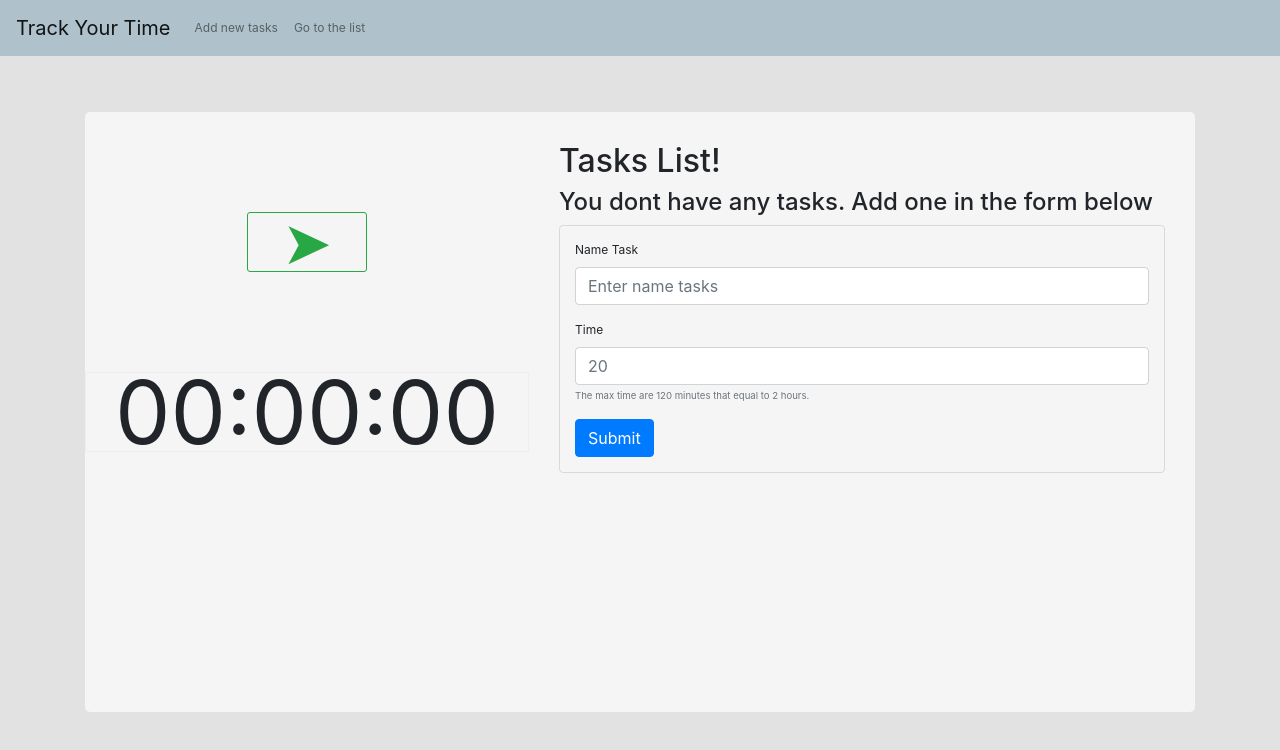
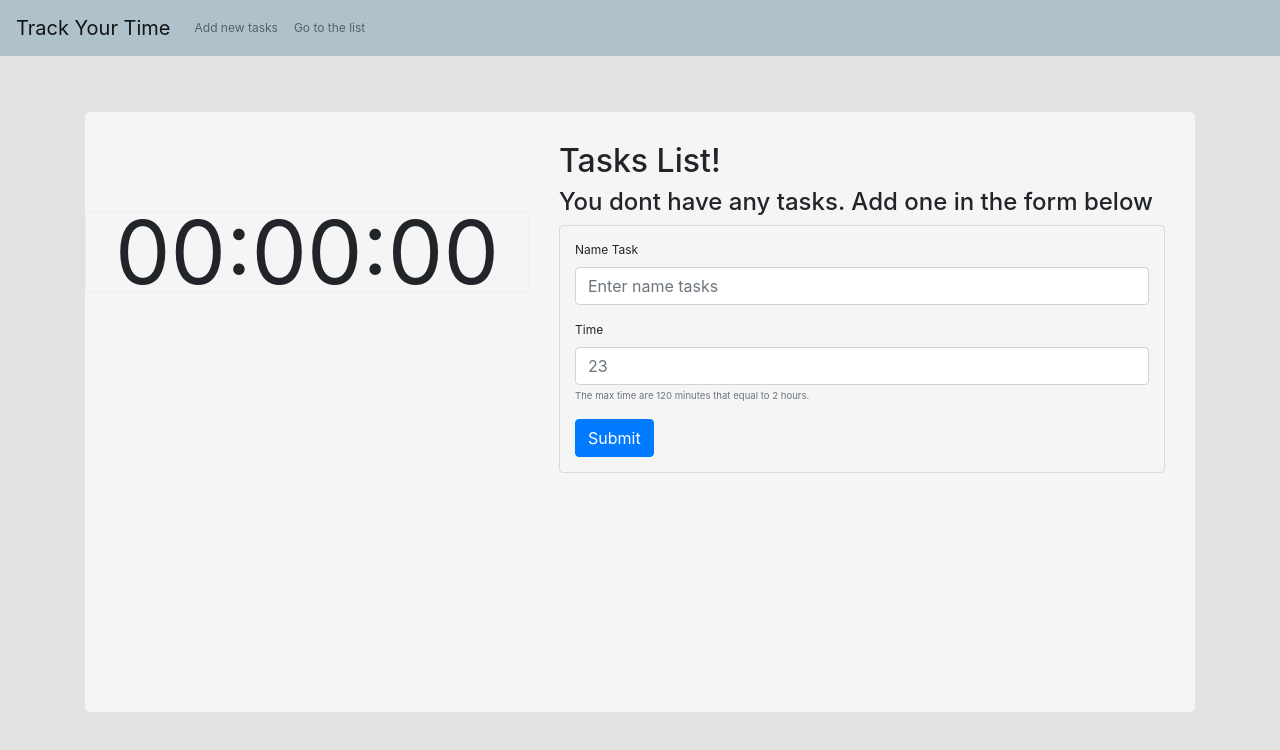
Before and after one commit to troncar/productivity-app, a React (Create React App) app: page / in a window 1280 px wide. Shown: the top 750 px of the page. Built offline with nearby package versions, Linux system fonts and the light colour scheme.

Commit message:
add edit task

```diff
--- a/src/components/AddTask.js
+++ b/src/components/AddTask.js
@@ -41,14 +41,14 @@ const AddTask = (props) => {
         <Form className="add-task" noValidate validated={validated} onSubmit={handleSubmit}>
             <Form.Group controlId="formAddName">
                 <Form.Label>Name Task</Form.Label>
-                <Form.Control ref={inputName} required type="text" placeholder="Enter name tasks"/>
+                <Form.Control ref={inputName} required type="text" placeholder="Enter name tasks" defaultValue={props.nameTask ? props.nameTask : ''}/>
                 <Form.Control.Feedback type="invalid">
                     This field is required
                 </Form.Control.Feedback>
             </Form.Group>
             <Form.Group controlId="formAddTime">
                 <Form.Label>Time</Form.Label>
-                <Form.Control ref={inputTime} required min="1" max="120" type="number" placeholder="20" />
+                <Form.Control ref={inputTime} required min="1" max="120" type="number" placeholder="23" defaultValue={props.timeTask ? props.timeTask.minutes : ''}/>
                 <Form.Text className="text-muted">
                     The max time are 120 minutes that equal to 2 hours.
                 </Form.Text>
--- a/src/components/Task.js
+++ b/src/components/Task.js
@@ -1,6 +1,8 @@
 import React from 'react'
 import {Accordion,Card, Button} from 'react-bootstrap';
+import UpdateTask from './AddTask';
 import '../styles/Task.scss';
+
 
 const Task =  (props) => {
     return (
@@ -20,7 +22,9 @@ const Task =  (props) => {
                 </Accordion.Toggle>
             </Card.Header>
             <Accordion.Collapse eventKey={`${props.eventKey}`}>
-                <Card.Body>Hello! I'm the body</Card.Body>
+                <Card.Body>
+                    <UpdateTask tasks={props.tasks} setTasks={props.setTasks} nameTask={props.nameTask} timeTask={props.timeTask} id={props.id}/>
+                </Card.Body>
             </Accordion.Collapse>
         </Card>
 
--- a/src/components/TasksList.js
+++ b/src/components/TasksList.js
@@ -32,6 +32,8 @@ const TasksList = (props) => {
                     <Task
                      key={`${task.time}-${index}`}
                      id={task._id}
+                     tasks={props.tasks}
+                     setTasks={props.setTasks}
                      nameTask={task.name}
                      timeTask={task.time}
                      eventKey={index}
--- a/src/components/Timer.js
+++ b/src/components/Timer.js
@@ -1,6 +1,4 @@
 import React, {useState, useEffect} from 'react';
-import {Button} from 'react-bootstrap'
-
 import '../styles/Timer.scss';
 
 const Timer = (props) => {
@@ -9,31 +7,13 @@ const Timer = (props) => {
     let {seconds, minutes,hours} = {...props.counter};
     useEffect ( () => {
         if(props.start){
-            console.log(props.counter);
             const timer =  setInterval(() => {
-
-
-                // Restar
-
                 if (seconds <= 60 && seconds != 0){
                     seconds = seconds - 1;
                 } else if(seconds === 0 && minutes > 0 && minutes <= 60 ){
                     minutes = minutes - 1;
                     seconds = 59;
                 }
-
-                // if(props.counter.seconds > 0 && (props.counter.seconds % 60) === 0) {
-                //     minutes = minutes - 1;
-                //     seconds = 0;
-                // }
-                // else {
-                //     seconds = seconds - 1;
-                // }
-                // if(props.counter.minutes > 0 && (props.counter.minutes % 60) === 0) {
-                //     minutes = 0;
-                //     hours = hours - 1;
-
-                // }
                 props.setCounter((prev) => (
                         {...prev, seconds:seconds, minutes:minutes,hours:hours}
                     )
@@ -49,9 +29,6 @@ const Timer = (props) => {
 
     },[props.start,seconds, props.counter]) ;
 
-    const handlerStart = () => {
-        setStart(!start);
-    }
 
     const setTimerFormat = () => {
         let secondsCounter = '00';
@@ -86,7 +63,6 @@ const Timer = (props) => {
 
     return (
         <div className="timer">
-            <Button onClick={handlerStart} className="btn--timer " variant="outline-success">&#10148;</Button>{' '}
             <div className='timer__counter'>{formatCounter}</div>
         </div>
     )
--- a/src/styles/Timer.scss
+++ b/src/styles/Timer.scss
@@ -6,7 +6,6 @@
     margin-top: 100px;
 
     &__counter {
-        margin-top: 100px;
         font-size: 5.5rem;
         width: 100%;
         height: 80px;
```
